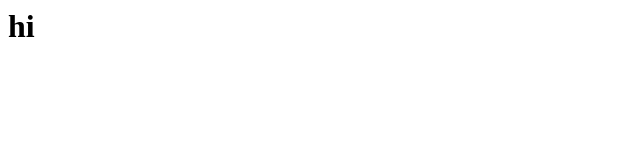
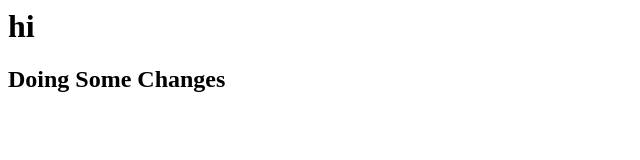
Before and after one commit to CodeMonkCoder/git-demo, a plain HTML site: page index.html in a window 1280 px wide. Shown: the whole page, without its empty margins (0-640 px from the left). Drawn offline with Linux system fonts and the light colour scheme.

Commit message:
A few more changes done

```diff
--- a/index.html
+++ b/index.html
@@ -4,5 +4,6 @@
 	</head>
 	<body>
 		<h1>hi</h1>
+		<h2>Doing Some Changes</h2>
 	</body
 </html>
```
Also changed, not shown: 1 other file.
